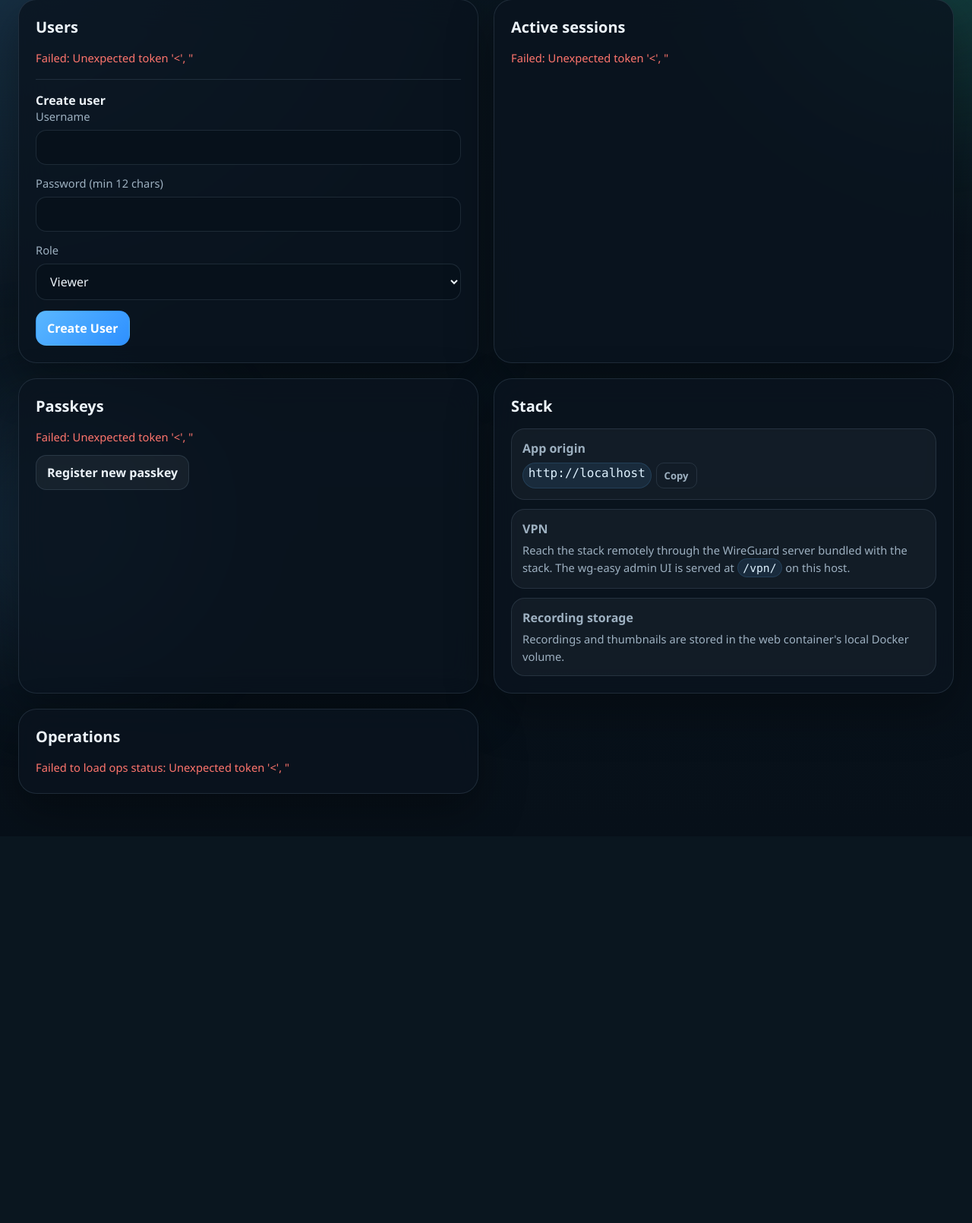
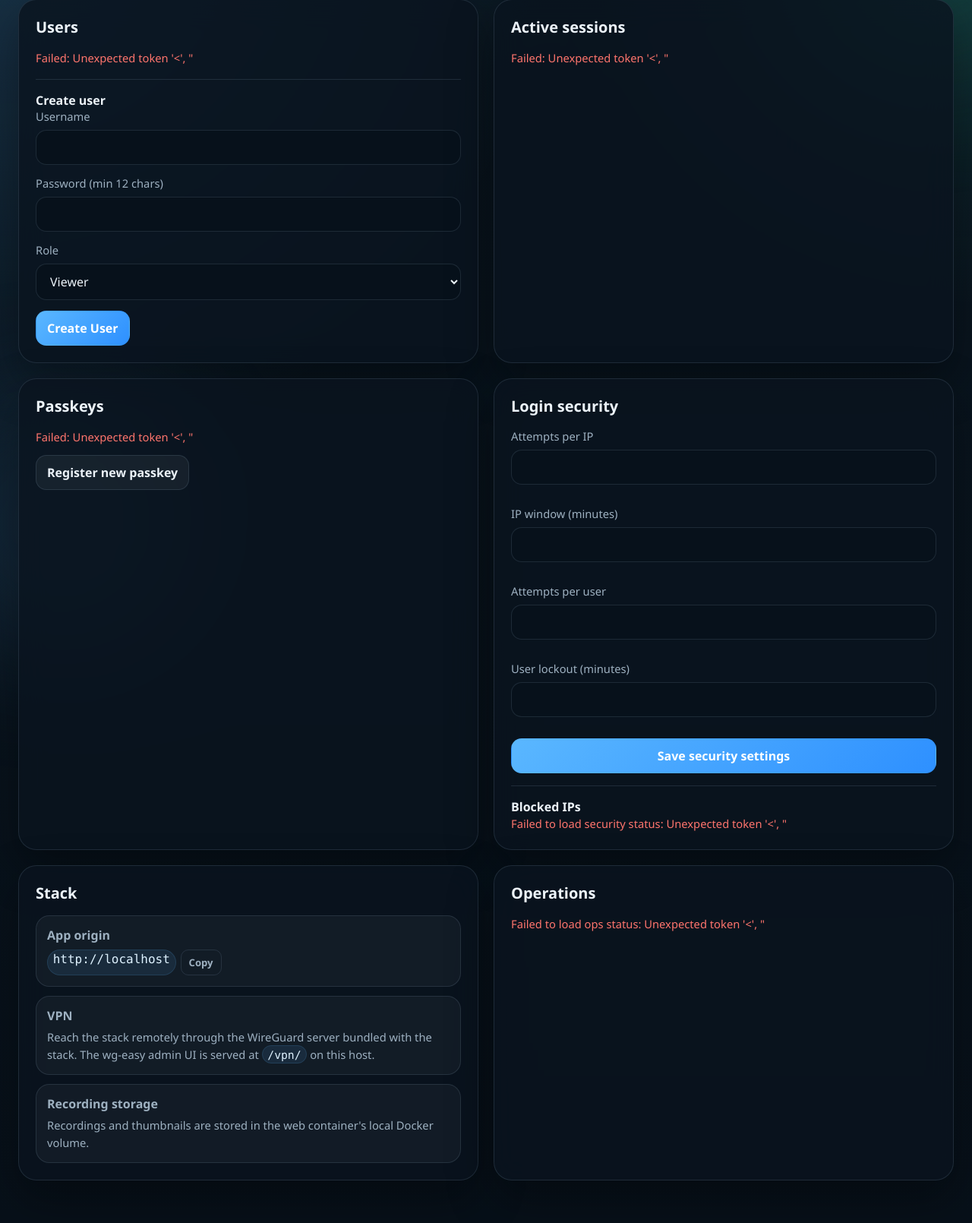
Before and after one commit to okixk/sentinelCam-web, a FastAPI app: template templates/admin.html in a window 1280 px wide. Shown: the part 109-1719 px from the top of the page at 76% size. Before the commit the page ends 1161 px from the top, so only its background shows below. Run offline with FastAPI, Linux system fonts and the light colour scheme; the template is opened without the code that fills it, so the values that code supplies are empty; parts of the project's set-up code (start-up, migrations or seed data) failed here and were passed over; some libraries are stand-ins or nearby versions.

Commit message:
Implement security settings management: add login rate limiting, lockout thresholds, and IP blocking features with corresponding UI and API endpoints

```diff
--- a/app/auth/routes.py
+++ b/app/auth/routes.py
@@ -14,6 +14,7 @@ from pydantic import BaseModel, field_validator
 from app.auth.dependencies import User, check_csrf, get_current_user, _get_session_user
 from app.config import settings
 from app.database import get_db
+from app.runtime_settings import get_security_config
 from app.security import (
     dummy_verify,
     generate_csrf_token,
@@ -152,6 +153,7 @@ class LoginRequest(BaseModel):
 @router.post("/login")
 async def login(request: Request, body: LoginRequest):
     ip = request.client.host if request.client else "unknown"
+    security_config = get_security_config()
 
     if not login_rate_limiter.is_allowed(ip):
         _audit("auth.login.ratelimit", ip=ip)
@@ -189,8 +191,8 @@ async def login(request: Request, body: LoginRequest):
     if not verify_password(body.password, user_row["password_hash"]):
         attempts = user_row["failed_login_attempts"] + 1
         new_locked_until = None
-        if attempts >= settings.lockout_threshold:
-            new_locked_until = now + settings.lockout_duration_minutes * 60
+        if attempts >= security_config.lockout_threshold:
+            new_locked_until = now + security_config.lockout_duration_minutes * 60
             _audit("auth.lockout", username=body.username, ip=ip)
 
         async with get_db() as conn:
--- a/app/config.py
+++ b/app/config.py
@@ -13,6 +13,7 @@ class Settings(BaseSettings):
     # Auth
     session_max_age_hours: int = 8
     login_rate_limit: int = 5
+    login_rate_limit_window_minutes: int = 15
     lockout_threshold: int = 10
     lockout_duration_minutes: int = 30
     min_password_length: int = 12
--- a/app/database.py
+++ b/app/database.py
@@ -58,6 +58,12 @@ CREATE TABLE IF NOT EXISTS recordings (
     shared INTEGER NOT NULL DEFAULT 0,
     created_at DOUBLE PRECISION NOT NULL DEFAULT EXTRACT(EPOCH FROM clock_timestamp()),
     metadata TEXT
+);
+
+CREATE TABLE IF NOT EXISTS app_settings (
+    key TEXT PRIMARY KEY,
+    value TEXT NOT NULL,
+    updated_at DOUBLE PRECISION NOT NULL DEFAULT EXTRACT(EPOCH FROM clock_timestamp())
 );
 
 ALTER TABLE recordings ADD COLUMN IF NOT EXISTS shared INTEGER NOT NULL DEFAULT 0;
--- a/app/main.py
+++ b/app/main.py
@@ -11,6 +11,7 @@ from fastapi.templating import Jinja2Templates
 
 from app.config import settings
 from app.database import close_pool, init_db
+from app.runtime_settings import load_and_apply_security_config
 from app.storage import ensure_storage
 from app.thumbnail_jobs import shutdown_thumbnail_jobs
 
@@ -18,6 +19,7 @@ from app.thumbnail_jobs import shutdown_thumbnail_jobs
 @asynccontextmanager
 async def lifespan(app: FastAPI):
     await init_db()
+    await load_and_apply_security_config()
     await ensure_storage()
     try:
         yield
--- a/static/js/admin.js
+++ b/static/js/admin.js
@@ -7,6 +7,23 @@ function getCsrf() {
 function formatDate(ts) {
   if (!ts) return "-";
   return new Date(parseFloat(ts) * 1000).toLocaleString();
+}
+
+function formatDuration(totalSeconds) {
+  let seconds = Math.max(0, Math.ceil(parseFloat(totalSeconds) || 0));
+  if (seconds <= 0) return "now";
+  const days = Math.floor(seconds / 86400);
+  seconds -= days * 86400;
+  const hours = Math.floor(seconds / 3600);
+  seconds -= hours * 3600;
+  const minutes = Math.floor(seconds / 60);
+  seconds -= minutes * 60;
+  const parts = [];
+  if (days) parts.push(days + "d");
+  if (hours) parts.push(hours + "h");
+  if (minutes) parts.push(minutes + "m");
+  if (!parts.length || seconds) parts.push(seconds + "s");
+  return parts.slice(0, 2).join(" ");
 }
 
 function escHtml(str) {
@@ -38,6 +55,11 @@ const OPS_POLL_MAX_MS = 30000;
 let opsStatusTimer = null;
 let opsStatusFailureCount = 0;
 let opsStatusInFlight = false;
+const SECURITY_POLL_BASE_MS = 10000;
+const SECURITY_POLL_MAX_MS = 30000;
+let securityStatusTimer = null;
+let securityStatusFailureCount = 0;
+let securityStatusInFlight = false;
 
 function setPasswordResetFeedback(message, tone = "neutral") {
   if (!passwordResetFeedback) return;
@@ -156,6 +178,130 @@ async function loadOpsStatus(options = {}) {
     scheduleOpsStatusPoll(nextOpsPollDelay());
   } finally {
     opsStatusInFlight = false;
+  }
+}
+
+function nextSecurityPollDelay() {
+  if (securityStatusFailureCount <= 0) return SECURITY_POLL_BASE_MS;
+  const scaled = SECURITY_POLL_BASE_MS * Math.pow(2, securityStatusFailureCount - 1);
+  return Math.min(scaled, SECURITY_POLL_MAX_MS);
+}
+
+function scheduleSecurityStatusPoll(delayMs = null) {
+  window.clearTimeout(securityStatusTimer);
+  securityStatusTimer = window.setTimeout(() => {
+    loadSecurityStatus({ silent: true }).catch(() => {});
+  }, delayMs == null ? nextSecurityPollDelay() : delayMs);
+}
+
+function securityFormHasFocus() {
+  const form = document.getElementById("security-settings-form");
+  return !!form && form.contains(document.activeElement);
+}
+
+function setSecurityFormValues(settings, force = false) {
+  if (!force && securityFormHasFocus()) return;
+  const rateLimit = document.getElementById("security-login-rate-limit");
+  const rateWindow = document.getElementById("security-login-rate-window");
+  const lockoutThreshold = document.getElementById("security-lockout-threshold");
+  const lockoutDuration = document.getElementById("security-lockout-duration");
+  if (rateLimit) rateLimit.value = settings.login_rate_limit || 5;
+  if (rateWindow) rateWindow.value = settings.login_rate_limit_window_minutes || 15;
+  if (lockoutThreshold) lockoutThreshold.value = settings.lockout_threshold || 10;
+  if (lockoutDuration) lockoutDuration.value = settings.lockout_duration_minutes || 30;
+}
+
+function renderBlockedIps(blockedIps) {
+  const el = document.getElementById("blocked-ips-table");
+  if (!el) return;
+  if (!blockedIps.length) {
+    el.innerHTML = '<p class="small">No blocked IPs.</p>';
+    return;
+  }
+
+  let html = '<div class="table-wrap"><table class="admin-table"><thead><tr><th>IP</th><th>Attempts</th><th>Remaining</th><th>Until</th><th>Action</th></tr></thead><tbody>';
+  for (const item of blockedIps) {
+    const ip = item.ip || "-";
+    html += `<tr>
+      <td><code>${escHtml(ip)}</code></td>
+      <td>${item.attempts || 0}/${item.limit || "-"}</td>
+      <td>${formatDuration(item.remaining_seconds || 0)}</td>
+      <td>${item.blocked_until ? formatDate(item.blocked_until) : "-"}</td>
+      <td><button type="button" class="secondary admin-inline-button" data-action="unblock-ip" data-ip="${escHtml(ip)}">Unblock</button></td>
+    </tr>`;
+  }
+  html += "</tbody></table></div>";
+  el.innerHTML = html;
+}
+
+async function loadSecurityStatus(options = {}) {
+  if (securityStatusInFlight && !options.force) return;
+  securityStatusInFlight = true;
+  const tableEl = document.getElementById("blocked-ips-table");
+  if (!tableEl) {
+    securityStatusInFlight = false;
+    return;
+  }
+  try {
+    const resp = await fetch("/api/admin/security", { cache: "no-store" });
+    if (!resp.ok) throw new Error("HTTP " + resp.status);
+    const data = await resp.json();
+    securityStatusFailureCount = 0;
+    setSecurityFormValues(data.settings || {}, !!options.force);
+    renderBlockedIps(data.blocked_ips || []);
+    scheduleSecurityStatusPoll(SECURITY_POLL_BASE_MS);
+  } catch (err) {
+    securityStatusFailureCount += 1;
+    if (!options.silent) {
+      tableEl.innerHTML = '<span class="small error">Failed to load security status: ' + err.message + "</span>";
+    }
+    scheduleSecurityStatusPoll(nextSecurityPollDelay());
+  } finally {
+    securityStatusInFlight = false;
+  }
+}
+
+async function saveSecuritySettings(event) {
+  event.preventDefault();
+  const body = {
+    login_rate_limit: parseInt(document.getElementById("security-login-rate-limit")?.value || "0", 10),
+    login_rate_limit_window_minutes: parseInt(document.getElementById("security-login-rate-window")?.value || "0", 10),
+    lockout_threshold: parseInt(document.getElementById("security-lockout-threshold")?.value || "0", 10),
+    lockout_duration_minutes: parseInt(document.getElementById("security-lockout-duration")?.value || "0", 10),
+  };
+
+  try {
+    const resp = await fetch("/api/admin/security/settings", {
+      method: "PATCH",
+      headers: { "Content-Type": "application/json", "X-CSRF-Token": getCsrf() },
+      body: JSON.stringify(body),
+    });
+    if (!resp.ok) {
+      const data = await resp.json().catch(() => ({}));
+      throw new Error(data.detail || data.error || "HTTP " + resp.status);
+    }
+    toast("Login security settings saved.", { tone: "success", title: "Security updated" });
+    await loadSecurityStatus({ force: true });
+  } catch (err) {
+    toast("Save failed: " + err.message, { tone: "error", title: "Security update failed" });
+  }
+}
+
+async function unblockIp(ip) {
+  try {
+    const resp = await fetch("/api/admin/security/blocked-ips/unblock", {
+      method: "POST",
+      headers: { "Content-Type": "application/json", "X-CSRF-Token": getCsrf() },
+      body: JSON.stringify({ ip }),
+    });
+    if (!resp.ok) {
+      const data = await resp.json().catch(() => ({}));
+      throw new Error(data.detail || data.error || "HTTP " + resp.status);
+    }
+    toast("IP unblocked: " + ip, { tone: "success", title: "IP released" });
+    await loadSecurityStatus({ force: true });
+  } catch (err) {
+    toast("Unblock failed: " + err.message, { tone: "error", title: "IP release failed" });
   }
 }
 
@@ -407,6 +553,7 @@ loadUsers();
 loadSessions();
 loadSystemInfo();
 loadOpsStatus({ force: true }).catch(() => {});
+loadSecurityStatus({ force: true }).catch(() => {});
 
 document.addEventListener("click", event => {
   const btn = event.target.closest("[data-action]");
@@ -417,9 +564,11 @@ document.addEventListener("click", event => {
   else if (action === "cancel-password-reset") closePasswordResetModal();
   else if (action === "delete-user") deleteUser(parseInt(btn.dataset.userId, 10), btn.dataset.username);
   else if (action === "revoke-session") revokeSession(btn.dataset.sessionId);
+  else if (action === "unblock-ip") unblockIp(btn.dataset.ip || "");
 });
 
 document.getElementById("create-user-form").addEventListener("submit", createUser);
+document.getElementById("security-settings-form")?.addEventListener("submit", saveSecuritySettings);
 if (passwordResetForm) passwordResetForm.addEventListener("submit", submitPasswordReset);
 
 if (passwordResetModal) {
--- a/templates/admin.html
+++ b/templates/admin.html
@@ -54,6 +54,36 @@
     <div class="panel">
       <div class="panel-header">
         <div>
+          <h2>Login security</h2>
+        </div>
+      </div>
+      <form id="security-settings-form" class="connection-form">
+        <div class="field">
+          <label for="security-login-rate-limit">Attempts per IP</label>
+          <input id="security-login-rate-limit" type="number" min="1" max="100" required />
+        </div>
+        <div class="field">
+          <label for="security-login-rate-window">IP window (minutes)</label>
+          <input id="security-login-rate-window" type="number" min="1" max="1440" required />
+        </div>
+        <div class="field">
+          <label for="security-lockout-threshold">Attempts per user</label>
+          <input id="security-lockout-threshold" type="number" min="1" max="100" required />
+        </div>
+        <div class="field">
+          <label for="security-lockout-duration">User lockout (minutes)</label>
+          <input id="security-lockout-duration" type="number" min="1" max="1440" required />
+        </div>
+        <button type="submit">Save security settings</button>
+      </form>
+      <hr>
+      <h3>Blocked IPs</h3>
+      <div id="blocked-ips-table" class="loading-state">Loading...</div>
+    </div>
+
+    <div class="panel">
+      <div class="panel-header">
+        <div>
           <h2>Stack</h2>
         </div>
       </div>
@@ -98,5 +128,5 @@
   </div>
 </div>
 <script nonce="{{ request.state.csp_nonce }}" src="/static/js/passkeys.js?v=20260519a"></script>
-<script nonce="{{ request.state.csp_nonce }}" src="/static/js/admin.js?v=20260519b"></script>
+<script nonce="{{ request.state.csp_nonce }}" src="/static/js/admin.js?v=20260519c"></script>
 {% endblock %}
```
Also changed, not shown: app/dashboard/routes.py (+59 -0 lines), app/runtime_settings.py (added, +115 -0 lines), app/security.py (+32 -0 lines), tests/test_smoke.py (+2 -0 lines), README.md, 1 other file.
